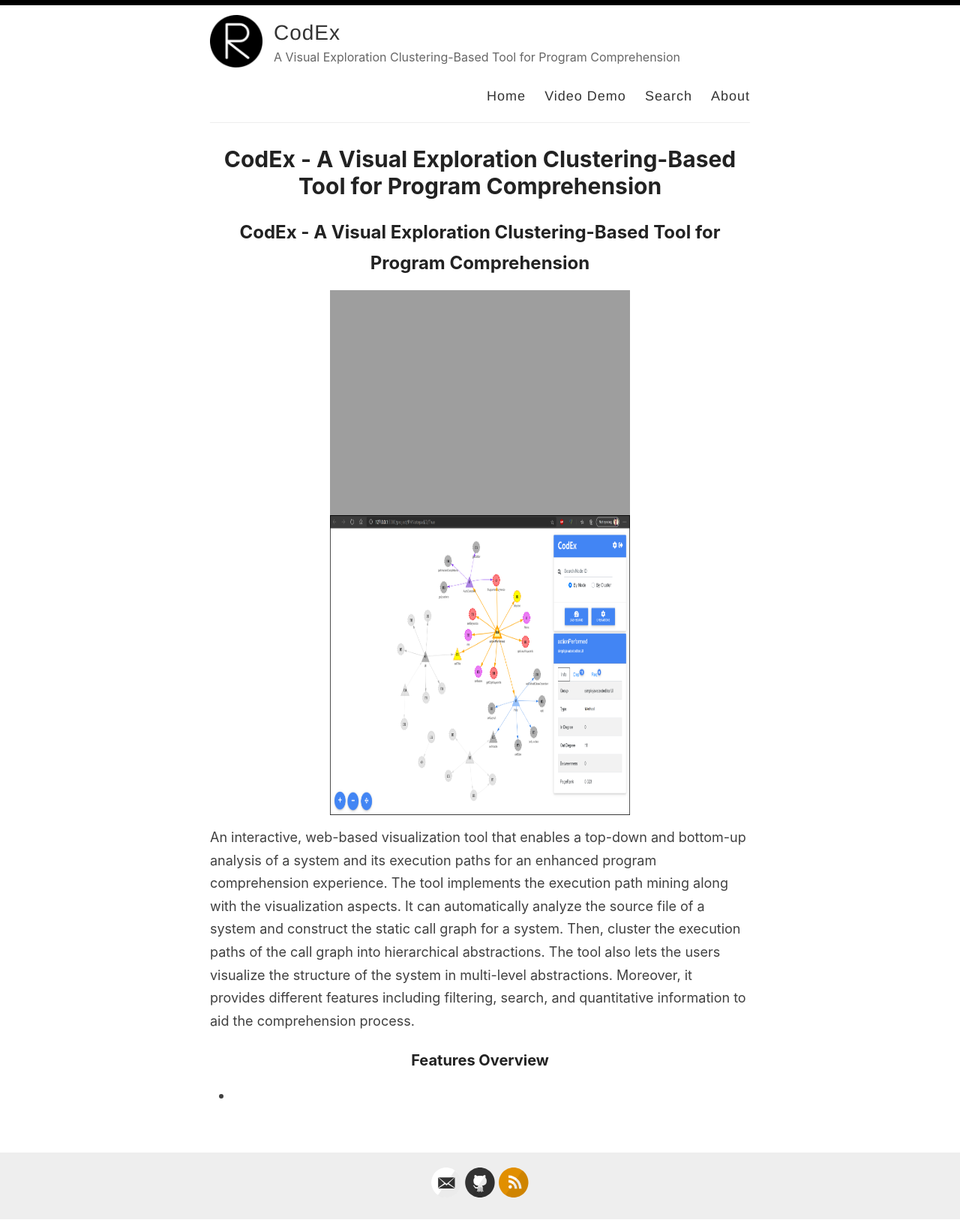
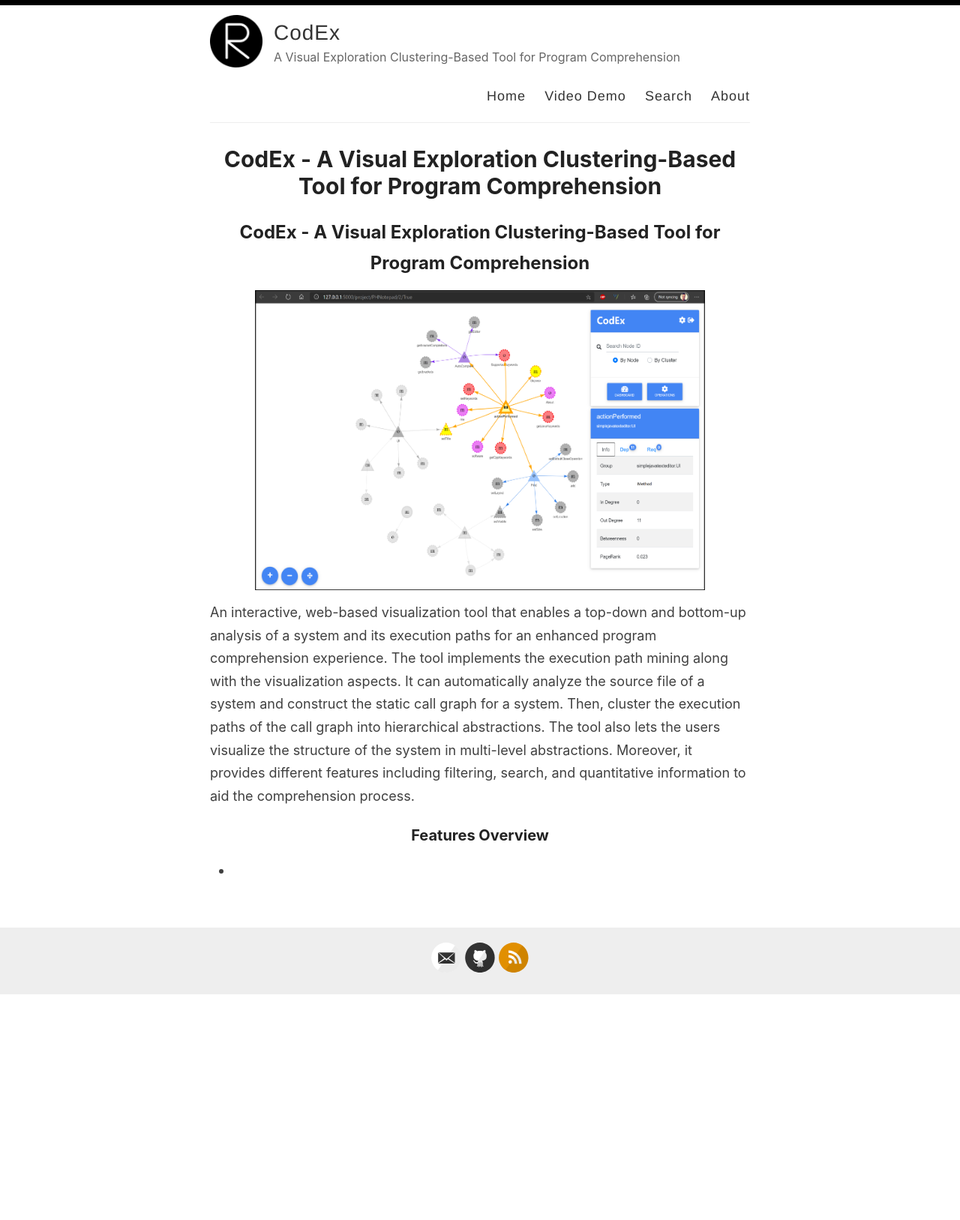
Before and after one commit to RakanAlanazi/CodEx, a Jekyll site: the page built from index.md, in a window 1280 px wide. Shown: the whole page at 75% size. Built offline with Jekyll 4.4.1, drawn with Linux system fonts in a browser that asks for light colours; our own code applies the rules of GitHub Pages for plain Markdown files; the list of posts is cut into pages by our own code; after the commit the page ends 1327 px from its top, so only the background shows below that.

Commit message:
Update index.md

```diff
--- a/index.md
+++ b/index.md
@@ -1,7 +1,6 @@
 ## CodEx - A Visual Exploration Clustering-Based Tool for Program Comprehension
 
-![](/images/interface.png | width=100)
-<img src="/images/interface.png" width="400" height="400" />
+<img src="https://raw.githubusercontent.com/RakanAlanazi/CodEx/gh-pages/images/interface.png" width="600" height="400" />
 
 An interactive, web-based visualization tool that enables a top-down and bottom-up analysis of a system
 and its execution paths for an enhanced program comprehension experience. The tool implements the execution path mining along with the visualization aspects.
```
